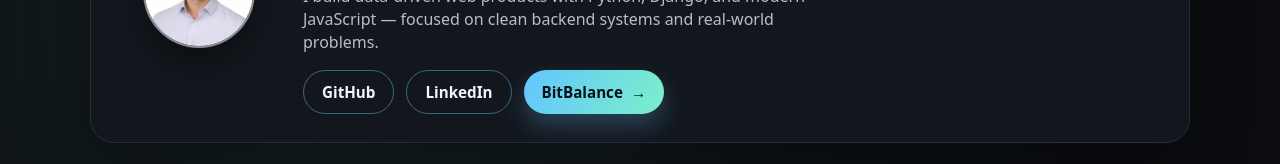
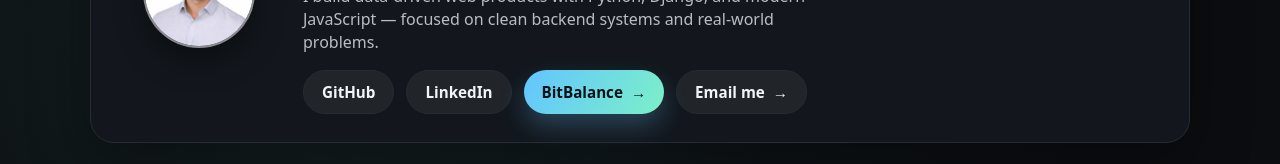
Before and after one commit to mateussfeir/portfolio, a React (Vite) app: page / in a window 1280 px wide. Shown: the part 192-356 px from the top of the page. Built offline with nearby package versions, Linux system fonts and the light colour scheme.

Commit message:
Added the Email me button

```diff
--- a/src/App.css
+++ b/src/App.css
@@ -152,6 +152,17 @@
 .button.primary:hover {
   background: linear-gradient(120deg, #7cdcff, #95f5d0);
   box-shadow: 0 14px 28px rgba(98, 197, 255, 0.35);
+}
+
+.button.secondary {
+  border-color: var(--border);
+  background: rgba(255, 255, 255, 0.06);
+  color: var(--text);
+}
+
+.button.secondary:hover {
+  border-color: rgba(255, 255, 255, 0.3);
+  background: rgba(255, 255, 255, 0.1);
 }
 
 .button-arrow {
--- a/src/App.jsx
+++ b/src/App.jsx
@@ -71,6 +71,9 @@
               <Button href="https://www.bitbalance.ca" variant="primary">
                 BitBalance <span className="button-arrow">→</span>
               </Button>
+              <Button href="mailto:mateussfeir@hotmail.com" variant="secondary">
+                Email me <span className="button-arrow">→</span>
+              </Button>
             </div>
           </div>
         </header>
```
